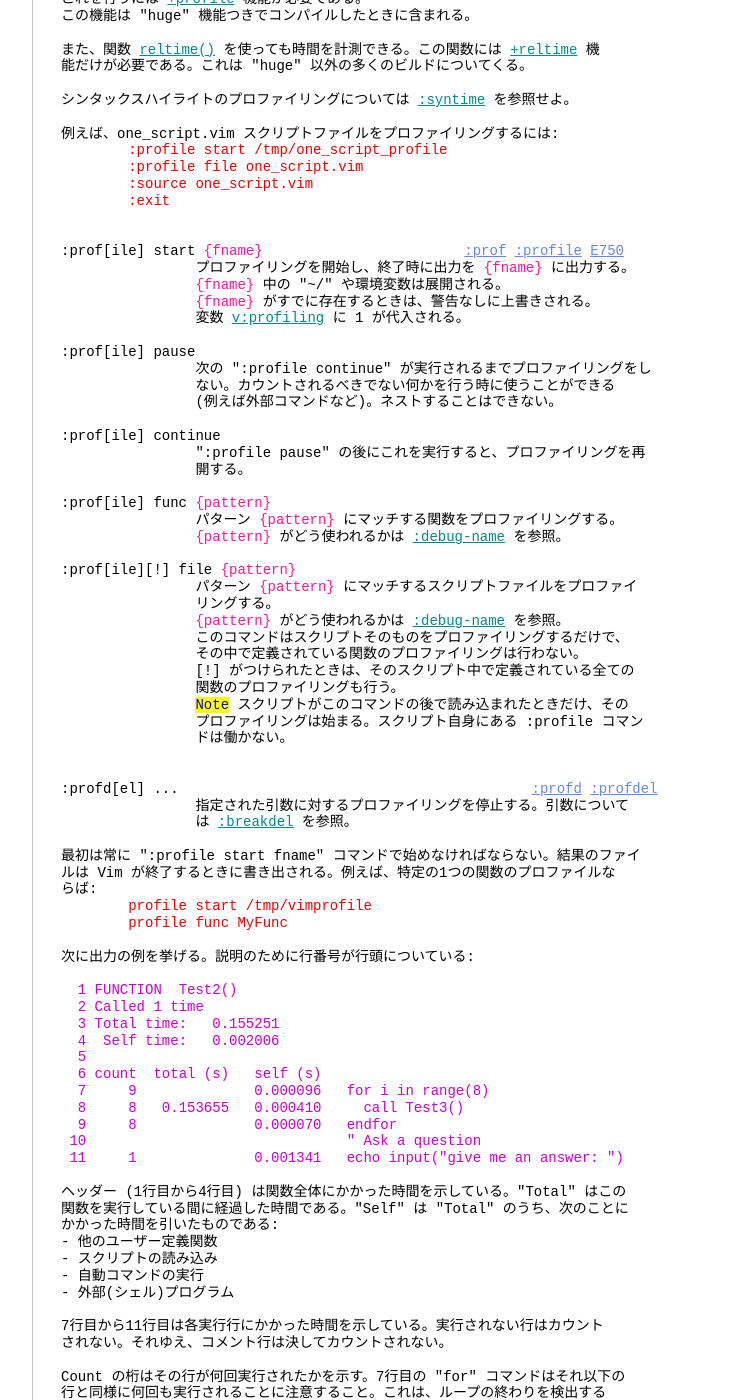
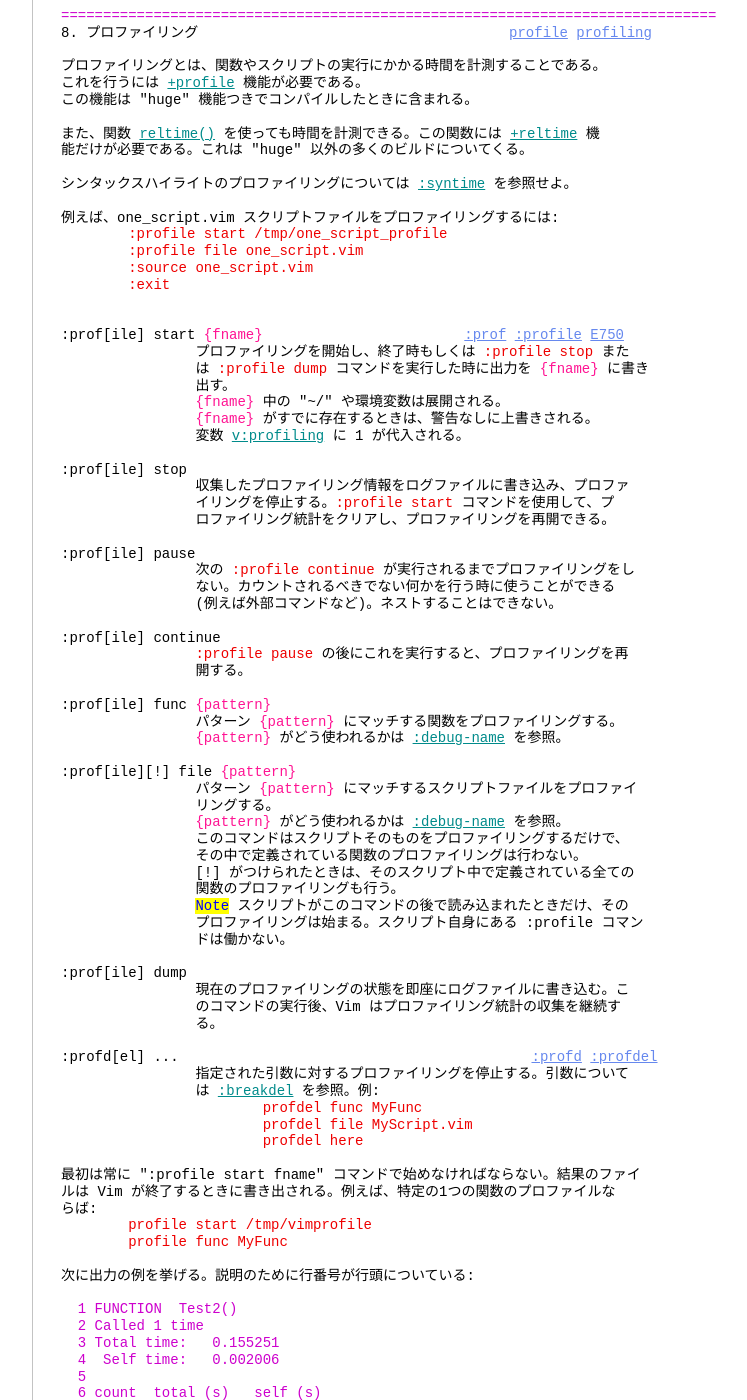
Before and after one commit to vim-jp/vimdoc-ja, a Jekyll site: the page built from repeat.html, in a window 1280 px wide and 1400 px high, scrolled down 17156 px. Shown: the whole window, without its empty margins (340-1087 px from the left). Built offline with Jekyll 4.4.1, drawn with Linux system fonts in a browser that asks for light colours; nearby versions of some CDN libraries; comment, search, counter and statistics services are not loaded; some of the changed text lies outside the part shown.

Commit message:
Generated by GitHub workflow 2501335882
https://github.com/vim-jp/vimdoc-ja-working/actions/runs/2501335882

```diff
--- a/repeat.html
+++ b/repeat.html
@@ -3,7 +3,7 @@ layout: vimdoc
 helpname: 'repeat'
 ---
 <div id='vimCodeElement'>
-<a class="Constant" href="repeat.html" name="repeat.txt">repeat.txt</a>&nbsp;&nbsp;&nbsp;&nbsp;For&nbsp;<span class="Identifier">Vim バージョン 8.2.</span>&nbsp;&nbsp;Last change: 2022 Jan 21<br>
+<a class="Constant" href="repeat.html" name="repeat.txt">repeat.txt</a>&nbsp;&nbsp;&nbsp;&nbsp;For&nbsp;<span class="Identifier">Vim バージョン 8.2.</span>&nbsp;&nbsp;Last change: 2022 Apr 08<br>
 <br>
 <br>
 &nbsp;&nbsp;&nbsp;&nbsp;&nbsp;&nbsp;&nbsp;&nbsp;&nbsp;&nbsp;&nbsp;&nbsp;&nbsp;&nbsp;&nbsp;&nbsp;<span class="Identifier">VIMリファレンスマニュアル&nbsp;&nbsp;&nbsp;&nbsp;by Bram Moolenaar</span><br>
@@ -210,19 +210,24 @@ Vim script の書き方はユーザーマニュアルの41章<a class="Identifie
 <br>
 &nbsp;&nbsp;&nbsp;&nbsp;&nbsp;&nbsp;&nbsp;&nbsp;&nbsp;&nbsp;&nbsp;&nbsp;&nbsp;&nbsp;&nbsp;&nbsp;&nbsp;&nbsp;&nbsp;&nbsp;&nbsp;&nbsp;&nbsp;&nbsp;Vim9 script の文脈で行の範囲読み込みが&nbsp;<a class="Identifier" href="repeat.html#:vim9script">:vim9script</a><br>
 &nbsp;&nbsp;&nbsp;&nbsp;&nbsp;&nbsp;&nbsp;&nbsp;&nbsp;&nbsp;&nbsp;&nbsp;&nbsp;&nbsp;&nbsp;&nbsp;&nbsp;&nbsp;&nbsp;&nbsp;&nbsp;&nbsp;&nbsp;&nbsp;コマンドで始まらない時は、<a class="Identifier" href="vim9.html#:vim9cmd">:vim9cmd</a>&nbsp;修飾が使われる。<br>
+&nbsp;&nbsp;&nbsp;&nbsp;&nbsp;&nbsp;&nbsp;&nbsp;&nbsp;&nbsp;&nbsp;&nbsp;&nbsp;&nbsp;&nbsp;&nbsp;&nbsp;&nbsp;&nbsp;&nbsp;&nbsp;&nbsp;&nbsp;&nbsp;ビジュアル選択で &quot;:&quot; を入力すると、&quot;'&lt;,'&gt;&quot; 形式の範囲<br>
+&nbsp;&nbsp;&nbsp;&nbsp;&nbsp;&nbsp;&nbsp;&nbsp;&nbsp;&nbsp;&nbsp;&nbsp;&nbsp;&nbsp;&nbsp;&nbsp;&nbsp;&nbsp;&nbsp;&nbsp;&nbsp;&nbsp;&nbsp;&nbsp;がその前にくることがある:<br>
+<div class="helpExample">&nbsp;&nbsp;&nbsp;&nbsp;&nbsp;&nbsp;&nbsp;&nbsp;&nbsp;&nbsp;&nbsp;&nbsp;&nbsp;&nbsp;&nbsp;&nbsp;&nbsp;&nbsp;&nbsp;&nbsp;&nbsp;&nbsp;&nbsp;&nbsp;&nbsp;&nbsp;&nbsp;&nbsp;&nbsp;&nbsp;&nbsp;&nbsp;:'&lt;,'&gt;vim9cmd source</div>
+&nbsp;&nbsp;&nbsp;&nbsp;&nbsp;&nbsp;&nbsp;&nbsp;&nbsp;&nbsp;&nbsp;&nbsp;&nbsp;&nbsp;&nbsp;&nbsp;&nbsp;&nbsp;&nbsp;&nbsp;&nbsp;&nbsp;&nbsp; それ以外の場合、範囲は修飾子の後に続き、すべての Vim9<br>
+&nbsp;&nbsp;&nbsp;&nbsp;&nbsp;&nbsp;&nbsp;&nbsp;&nbsp;&nbsp;&nbsp;&nbsp;&nbsp;&nbsp;&nbsp;&nbsp;&nbsp;&nbsp;&nbsp;&nbsp;&nbsp;&nbsp;&nbsp;&nbsp;の範囲と同様に、プリフィックスとしてコロンを付ける必要<br>
+&nbsp;&nbsp;&nbsp;&nbsp;&nbsp;&nbsp;&nbsp;&nbsp;&nbsp;&nbsp;&nbsp;&nbsp;&nbsp;&nbsp;&nbsp;&nbsp;&nbsp;&nbsp;&nbsp;&nbsp;&nbsp;&nbsp;&nbsp;&nbsp;がある:<br>
+<div class="helpExample">&nbsp;&nbsp;&nbsp;&nbsp;&nbsp;&nbsp;&nbsp;&nbsp;&nbsp;&nbsp;&nbsp;&nbsp;&nbsp;&nbsp;&nbsp;&nbsp;&nbsp;&nbsp;&nbsp;&nbsp;&nbsp;&nbsp;&nbsp;&nbsp;&nbsp;&nbsp;&nbsp;&nbsp;&nbsp;&nbsp;&nbsp;&nbsp;:vim9cmd :5,9source</div>
 <br>
-&nbsp;&nbsp;&nbsp;&nbsp;&nbsp;&nbsp;&nbsp;&nbsp;&nbsp;&nbsp;&nbsp;&nbsp;&nbsp;&nbsp;&nbsp;&nbsp;&nbsp;&nbsp;&nbsp;&nbsp;&nbsp;&nbsp;&nbsp;&nbsp;Vim9 script の文脈でバッファ内の行の範囲読み込みがされ<br>
+&nbsp;&nbsp;&nbsp;&nbsp;&nbsp;&nbsp;&nbsp;&nbsp;&nbsp;&nbsp;&nbsp;&nbsp;&nbsp;&nbsp;&nbsp;&nbsp;&nbsp;&nbsp;&nbsp;&nbsp;&nbsp;&nbsp;&nbsp; Vim9 script の文脈でバッファ内の行の範囲読み込みがされ<br>
 &nbsp;&nbsp;&nbsp;&nbsp;&nbsp;&nbsp;&nbsp;&nbsp;&nbsp;&nbsp;&nbsp;&nbsp;&nbsp;&nbsp;&nbsp;&nbsp;&nbsp;&nbsp;&nbsp;&nbsp;&nbsp;&nbsp;&nbsp;&nbsp;た時、以前に定義したスクリプトローカルの変数と関数はク<br>
 &nbsp;&nbsp;&nbsp;&nbsp;&nbsp;&nbsp;&nbsp;&nbsp;&nbsp;&nbsp;&nbsp;&nbsp;&nbsp;&nbsp;&nbsp;&nbsp;&nbsp;&nbsp;&nbsp;&nbsp;&nbsp;&nbsp;&nbsp;&nbsp;リアされない。範囲が &quot;:vim9script noclear&quot; コマンドで<br>
 &nbsp;&nbsp;&nbsp;&nbsp;&nbsp;&nbsp;&nbsp;&nbsp;&nbsp;&nbsp;&nbsp;&nbsp;&nbsp;&nbsp;&nbsp;&nbsp;&nbsp;&nbsp;&nbsp;&nbsp;&nbsp;&nbsp;&nbsp;&nbsp;始まればその動作になる。引数 &quot;++clear&quot; を使えばスクリ<br>
 &nbsp;&nbsp;&nbsp;&nbsp;&nbsp;&nbsp;&nbsp;&nbsp;&nbsp;&nbsp;&nbsp;&nbsp;&nbsp;&nbsp;&nbsp;&nbsp;&nbsp;&nbsp;&nbsp;&nbsp;&nbsp;&nbsp;&nbsp;&nbsp;プトローカルの変数と関数をスクリプトの読み込み前にクリ<br>
-&nbsp;&nbsp;&nbsp;&nbsp;&nbsp;&nbsp;&nbsp;&nbsp;&nbsp;&nbsp;&nbsp;&nbsp;&nbsp;&nbsp;&nbsp;&nbsp;&nbsp;&nbsp;&nbsp;&nbsp;&nbsp;&nbsp;&nbsp;&nbsp;アされる。範囲が&nbsp;<span class="MissingTag">:vimscript</span>&nbsp;コマンドで引数 &quot;noclear&quot;<br>
-&nbsp;&nbsp;&nbsp;&nbsp;&nbsp;&nbsp;&nbsp;&nbsp;&nbsp;&nbsp;&nbsp;&nbsp;&nbsp;&nbsp;&nbsp;&nbsp;&nbsp;&nbsp;&nbsp;&nbsp;&nbsp;&nbsp;&nbsp;&nbsp;なしで始まればその動作になる。<br>
+&nbsp;&nbsp;&nbsp;&nbsp;&nbsp;&nbsp;&nbsp;&nbsp;&nbsp;&nbsp;&nbsp;&nbsp;&nbsp;&nbsp;&nbsp;&nbsp;&nbsp;&nbsp;&nbsp;&nbsp;&nbsp;&nbsp;&nbsp;&nbsp;アされる。範囲が&nbsp;<a class="Comment" href="repeat.html#:vim9script">:vim9script</a>&nbsp;コマンドで引数<br>
+&nbsp;&nbsp;&nbsp;&nbsp;&nbsp;&nbsp;&nbsp;&nbsp;&nbsp;&nbsp;&nbsp;&nbsp;&nbsp;&nbsp;&nbsp;&nbsp;&nbsp;&nbsp;&nbsp;&nbsp;&nbsp;&nbsp;&nbsp;&nbsp;&quot;noclear&quot; なしで始まればその動作になる。<br>
 &nbsp;&nbsp;&nbsp;&nbsp;&nbsp;&nbsp;&nbsp;&nbsp;&nbsp;&nbsp;&nbsp;&nbsp;&nbsp;&nbsp;&nbsp;&nbsp;&nbsp;&nbsp;&nbsp;&nbsp;&nbsp;&nbsp;&nbsp;&nbsp;詳細な情報は&nbsp;<a class="Identifier" href="vim9.html#vim9-reload">vim9-reload</a>&nbsp;を参照。<br>
 &nbsp;&nbsp;&nbsp;&nbsp;&nbsp;&nbsp;&nbsp;&nbsp;&nbsp;&nbsp;&nbsp;&nbsp;&nbsp;&nbsp;&nbsp;&nbsp;&nbsp;&nbsp;&nbsp;&nbsp;&nbsp;&nbsp;&nbsp;&nbsp;例:<br>
-<br>
 <div class="helpExample">&nbsp;&nbsp;&nbsp;&nbsp;&nbsp;&nbsp;&nbsp;&nbsp;&nbsp;&nbsp;&nbsp;&nbsp;&nbsp;&nbsp;&nbsp;&nbsp;&nbsp;&nbsp;&nbsp;&nbsp;&nbsp;&nbsp;&nbsp;&nbsp;&nbsp;&nbsp;&nbsp;&nbsp;&nbsp;&nbsp;&nbsp;&nbsp;:4,5source<br>
-&nbsp;&nbsp;&nbsp;&nbsp;&nbsp;&nbsp;&nbsp;&nbsp;&nbsp;&nbsp;&nbsp;&nbsp;&nbsp;&nbsp;&nbsp;&nbsp;&nbsp;&nbsp;&nbsp;&nbsp;&nbsp;&nbsp;&nbsp;&nbsp;&nbsp;&nbsp;&nbsp;&nbsp;&nbsp;&nbsp;&nbsp;&nbsp;:vim9cmd :'&lt;,'&gt;source<br>
 &nbsp;&nbsp;&nbsp;&nbsp;&nbsp;&nbsp;&nbsp;&nbsp;&nbsp;&nbsp;&nbsp;&nbsp;&nbsp;&nbsp;&nbsp;&nbsp;&nbsp;&nbsp;&nbsp;&nbsp;&nbsp;&nbsp;&nbsp;&nbsp;&nbsp;&nbsp;&nbsp;&nbsp;&nbsp;&nbsp;&nbsp;&nbsp;:10,18source ++clear</div>
 <br>
 <div class="helpExample">&nbsp;&nbsp;&nbsp;&nbsp;&nbsp;&nbsp;&nbsp;&nbsp;&nbsp;&nbsp;&nbsp;&nbsp;&nbsp;&nbsp;&nbsp;&nbsp;&nbsp;&nbsp;&nbsp;&nbsp;&nbsp;&nbsp;&nbsp;&nbsp;&nbsp;&nbsp;&nbsp;&nbsp;&nbsp;&nbsp;&nbsp;&nbsp;&nbsp;&nbsp;&nbsp;&nbsp;&nbsp;&nbsp;&nbsp;&nbsp;&nbsp;&nbsp;&nbsp;&nbsp;&nbsp;&nbsp;&nbsp;&nbsp;&nbsp;&nbsp;&nbsp;&nbsp;&nbsp;&nbsp;&nbsp;&nbsp;*:source!*</div>
@@ -1027,18 +1032,25 @@ Filetype プラグインはファイルタイプに複数のプラグインが
 <br>
 <br>
 :prof[ile] start&nbsp;<span class="Special">{fname}</span>&nbsp;&nbsp;&nbsp;&nbsp;&nbsp;&nbsp;&nbsp;&nbsp;&nbsp;&nbsp;&nbsp;&nbsp;&nbsp;&nbsp;&nbsp;&nbsp;&nbsp;&nbsp;&nbsp;&nbsp;&nbsp;&nbsp;&nbsp;&nbsp;<a class="Constant" href="repeat.html#:prof" name=":prof">:prof</a>&nbsp;<a class="Constant" href="repeat.html#:profile" name=":profile">:profile</a>&nbsp;<a class="Constant" href="repeat.html#E750" name="E750">E750</a><br>
-&nbsp;&nbsp;&nbsp;&nbsp;&nbsp;&nbsp;&nbsp;&nbsp;&nbsp;&nbsp;&nbsp;&nbsp;&nbsp;&nbsp;&nbsp;&nbsp;プロファイリングを開始し、終了時に出力を&nbsp;<span class="Special">{fname}</span>&nbsp;に出力する。<br>
+&nbsp;&nbsp;&nbsp;&nbsp;&nbsp;&nbsp;&nbsp;&nbsp;&nbsp;&nbsp;&nbsp;&nbsp;&nbsp;&nbsp;&nbsp;&nbsp;プロファイリングを開始し、終了時もしくは&nbsp;<span class="Comment">:profile stop</span>&nbsp;また<br>
+&nbsp;&nbsp;&nbsp;&nbsp;&nbsp;&nbsp;&nbsp;&nbsp;&nbsp;&nbsp;&nbsp;&nbsp;&nbsp;&nbsp;&nbsp;&nbsp;は&nbsp;<span class="Comment">:profile dump</span>&nbsp;コマンドを実行した時に出力を&nbsp;<span class="Special">{fname}</span>&nbsp;に書き<br>
+&nbsp;&nbsp;&nbsp;&nbsp;&nbsp;&nbsp;&nbsp;&nbsp;&nbsp;&nbsp;&nbsp;&nbsp;&nbsp;&nbsp;&nbsp;&nbsp;出す。<br>
 &nbsp;&nbsp;&nbsp;&nbsp;&nbsp;&nbsp;&nbsp;&nbsp;&nbsp;&nbsp;&nbsp;&nbsp;&nbsp;&nbsp;&nbsp;&nbsp;<span class="Special">{fname}</span>&nbsp;中の &quot;~/&quot; や環境変数は展開される。<br>
 &nbsp;&nbsp;&nbsp;&nbsp;&nbsp;&nbsp;&nbsp;&nbsp;&nbsp;&nbsp;&nbsp;&nbsp;&nbsp;&nbsp;&nbsp;&nbsp;<span class="Special">{fname}</span>&nbsp;がすでに存在するときは、警告なしに上書きされる。<br>
 &nbsp;&nbsp;&nbsp;&nbsp;&nbsp;&nbsp;&nbsp;&nbsp;&nbsp;&nbsp;&nbsp;&nbsp;&nbsp;&nbsp;&nbsp;&nbsp;変数&nbsp;<a class="Identifier" href="eval.html#v:profiling">v:profiling</a>&nbsp;に 1 が代入される。<br>
 <br>
+:prof[ile] stop<br>
+&nbsp;&nbsp;&nbsp;&nbsp;&nbsp;&nbsp;&nbsp;&nbsp;&nbsp;&nbsp;&nbsp;&nbsp;&nbsp;&nbsp;&nbsp;&nbsp;収集したプロファイリング情報をログファイルに書き込み、プロファ<br>
+&nbsp;&nbsp;&nbsp;&nbsp;&nbsp;&nbsp;&nbsp;&nbsp;&nbsp;&nbsp;&nbsp;&nbsp;&nbsp;&nbsp;&nbsp;&nbsp;イリングを停止する。<span class="Comment">:profile start</span>&nbsp;コマンドを使用して、プ<br>
+&nbsp;&nbsp;&nbsp;&nbsp;&nbsp;&nbsp;&nbsp;&nbsp;&nbsp;&nbsp;&nbsp;&nbsp;&nbsp;&nbsp;&nbsp;&nbsp;ロファイリング統計をクリアし、プロファイリングを再開できる。<br>
+<br>
 :prof[ile] pause<br>
-&nbsp;&nbsp;&nbsp;&nbsp;&nbsp;&nbsp;&nbsp;&nbsp;&nbsp;&nbsp;&nbsp;&nbsp;&nbsp;&nbsp;&nbsp;&nbsp;次の &quot;:profile continue&quot; が実行されるまでプロファイリングをし<br>
+&nbsp;&nbsp;&nbsp;&nbsp;&nbsp;&nbsp;&nbsp;&nbsp;&nbsp;&nbsp;&nbsp;&nbsp;&nbsp;&nbsp;&nbsp;&nbsp;次の&nbsp;<span class="Comment">:profile continue</span>&nbsp;が実行されるまでプロファイリングをし<br>
 &nbsp;&nbsp;&nbsp;&nbsp;&nbsp;&nbsp;&nbsp;&nbsp;&nbsp;&nbsp;&nbsp;&nbsp;&nbsp;&nbsp;&nbsp;&nbsp;ない。カウントされるべきでない何かを行う時に使うことができる<br>
 &nbsp;&nbsp;&nbsp;&nbsp;&nbsp;&nbsp;&nbsp;&nbsp;&nbsp;&nbsp;&nbsp;&nbsp;&nbsp;&nbsp;&nbsp;&nbsp;(例えば外部コマンドなど)。ネストすることはできない。<br>
 <br>
 :prof[ile] continue<br>
-&nbsp;&nbsp;&nbsp;&nbsp;&nbsp;&nbsp;&nbsp;&nbsp;&nbsp;&nbsp;&nbsp;&nbsp;&nbsp;&nbsp;&nbsp;&nbsp;&quot;:profile pause&quot; の後にこれを実行すると、プロファイリングを再<br>
+&nbsp;&nbsp;&nbsp;&nbsp;&nbsp;&nbsp;&nbsp;&nbsp;&nbsp;&nbsp;&nbsp;&nbsp;&nbsp;&nbsp;&nbsp;&nbsp;<span class="Comment">:profile pause</span>&nbsp;の後にこれを実行すると、プロファイリングを再<br>
 &nbsp;&nbsp;&nbsp;&nbsp;&nbsp;&nbsp;&nbsp;&nbsp;&nbsp;&nbsp;&nbsp;&nbsp;&nbsp;&nbsp;&nbsp;&nbsp;開する。<br>
 <br>
 :prof[ile] func&nbsp;<span class="Special">{pattern}</span><br>
@@ -1057,10 +1069,17 @@ Filetype プラグインはファイルタイプに複数のプラグインが
 &nbsp;&nbsp;&nbsp;&nbsp;&nbsp;&nbsp;&nbsp;&nbsp;&nbsp;&nbsp;&nbsp;&nbsp;&nbsp;&nbsp;&nbsp;&nbsp;プロファイリングは始まる。スクリプト自身にある :profile コマン<br>
 &nbsp;&nbsp;&nbsp;&nbsp;&nbsp;&nbsp;&nbsp;&nbsp;&nbsp;&nbsp;&nbsp;&nbsp;&nbsp;&nbsp;&nbsp;&nbsp;ドは働かない。<br>
 <br>
+:prof[ile] dump<br>
+&nbsp;&nbsp;&nbsp;&nbsp;&nbsp;&nbsp;&nbsp;&nbsp;&nbsp;&nbsp;&nbsp;&nbsp;&nbsp;&nbsp;&nbsp;&nbsp;現在のプロファイリングの状態を即座にログファイルに書き込む。こ<br>
+&nbsp;&nbsp;&nbsp;&nbsp;&nbsp;&nbsp;&nbsp;&nbsp;&nbsp;&nbsp;&nbsp;&nbsp;&nbsp;&nbsp;&nbsp;&nbsp;のコマンドの実行後、Vim はプロファイリング統計の収集を継続す<br>
+&nbsp;&nbsp;&nbsp;&nbsp;&nbsp;&nbsp;&nbsp;&nbsp;&nbsp;&nbsp;&nbsp;&nbsp;&nbsp;&nbsp;&nbsp;&nbsp;る。<br>
 <br>
 :profd[el] ...&nbsp;&nbsp;&nbsp;&nbsp;&nbsp;&nbsp;&nbsp;&nbsp;&nbsp;&nbsp;&nbsp;&nbsp;&nbsp;&nbsp;&nbsp;&nbsp;&nbsp;&nbsp;&nbsp;&nbsp;&nbsp;&nbsp;&nbsp;&nbsp;&nbsp;&nbsp;&nbsp;&nbsp;&nbsp;&nbsp;&nbsp;&nbsp;&nbsp;&nbsp;&nbsp;&nbsp;&nbsp;&nbsp;&nbsp;&nbsp;&nbsp;&nbsp;<a class="Constant" href="repeat.html#:profd" name=":profd">:profd</a>&nbsp;<a class="Constant" href="repeat.html#:profdel" name=":profdel">:profdel</a><br>
 &nbsp;&nbsp;&nbsp;&nbsp;&nbsp;&nbsp;&nbsp;&nbsp;&nbsp;&nbsp;&nbsp;&nbsp;&nbsp;&nbsp;&nbsp;&nbsp;指定された引数に対するプロファイリングを停止する。引数について<br>
-&nbsp;&nbsp;&nbsp;&nbsp;&nbsp;&nbsp;&nbsp;&nbsp;&nbsp;&nbsp;&nbsp;&nbsp;&nbsp;&nbsp;&nbsp;&nbsp;は&nbsp;<a class="Identifier" href="repeat.html#:breakdel">:breakdel</a>&nbsp;を参照。<br>
+&nbsp;&nbsp;&nbsp;&nbsp;&nbsp;&nbsp;&nbsp;&nbsp;&nbsp;&nbsp;&nbsp;&nbsp;&nbsp;&nbsp;&nbsp;&nbsp;は&nbsp;<a class="Identifier" href="repeat.html#:breakdel">:breakdel</a>&nbsp;を参照。例:<br>
+<div class="helpExample">&nbsp;&nbsp;&nbsp;&nbsp;&nbsp;&nbsp;&nbsp;&nbsp;&nbsp;&nbsp;&nbsp;&nbsp;&nbsp;&nbsp;&nbsp;&nbsp;&nbsp;&nbsp;&nbsp;&nbsp;&nbsp;&nbsp;&nbsp;&nbsp;profdel func MyFunc<br>
+&nbsp;&nbsp;&nbsp;&nbsp;&nbsp;&nbsp;&nbsp;&nbsp;&nbsp;&nbsp;&nbsp;&nbsp;&nbsp;&nbsp;&nbsp;&nbsp;&nbsp;&nbsp;&nbsp;&nbsp;&nbsp;&nbsp;&nbsp;&nbsp;profdel file MyScript.vim<br>
+&nbsp;&nbsp;&nbsp;&nbsp;&nbsp;&nbsp;&nbsp;&nbsp;&nbsp;&nbsp;&nbsp;&nbsp;&nbsp;&nbsp;&nbsp;&nbsp;&nbsp;&nbsp;&nbsp;&nbsp;&nbsp;&nbsp;&nbsp;&nbsp;profdel here</div>
 <br>
 最初は常に &quot;:profile start fname&quot; コマンドで始めなければならない。結果のファイ<br>
 ルは Vim が終了するときに書き出される。例えば、特定の1つの関数のプロファイルな<br>
```
